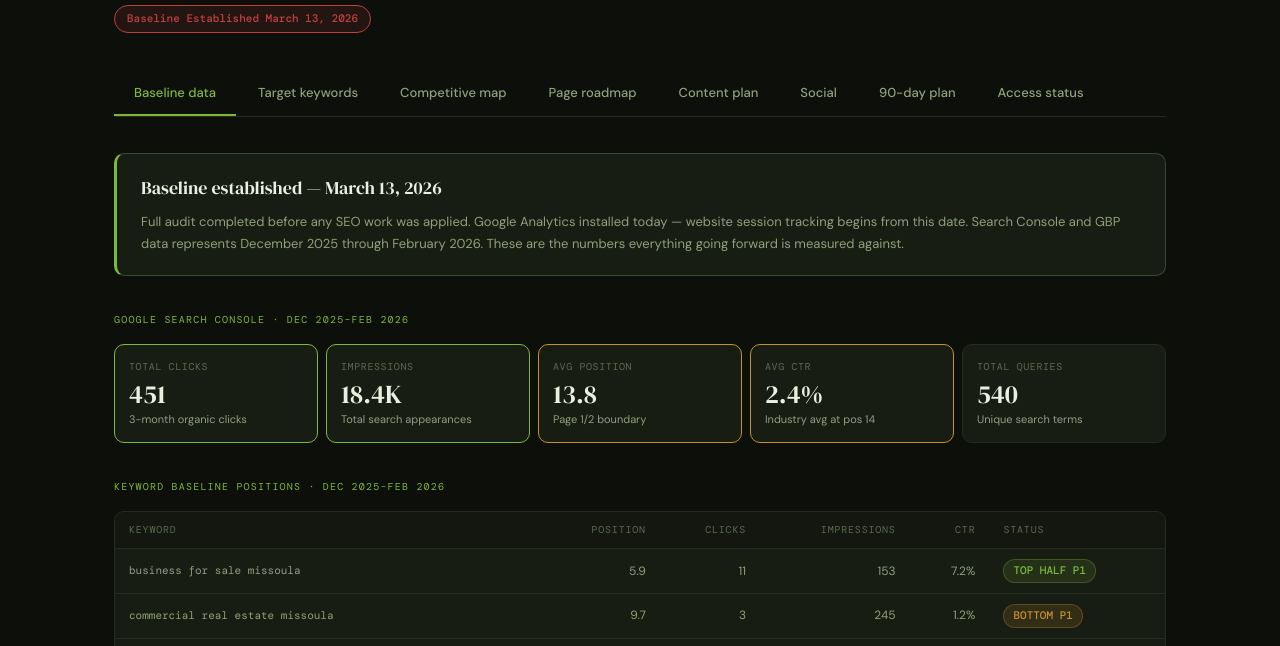
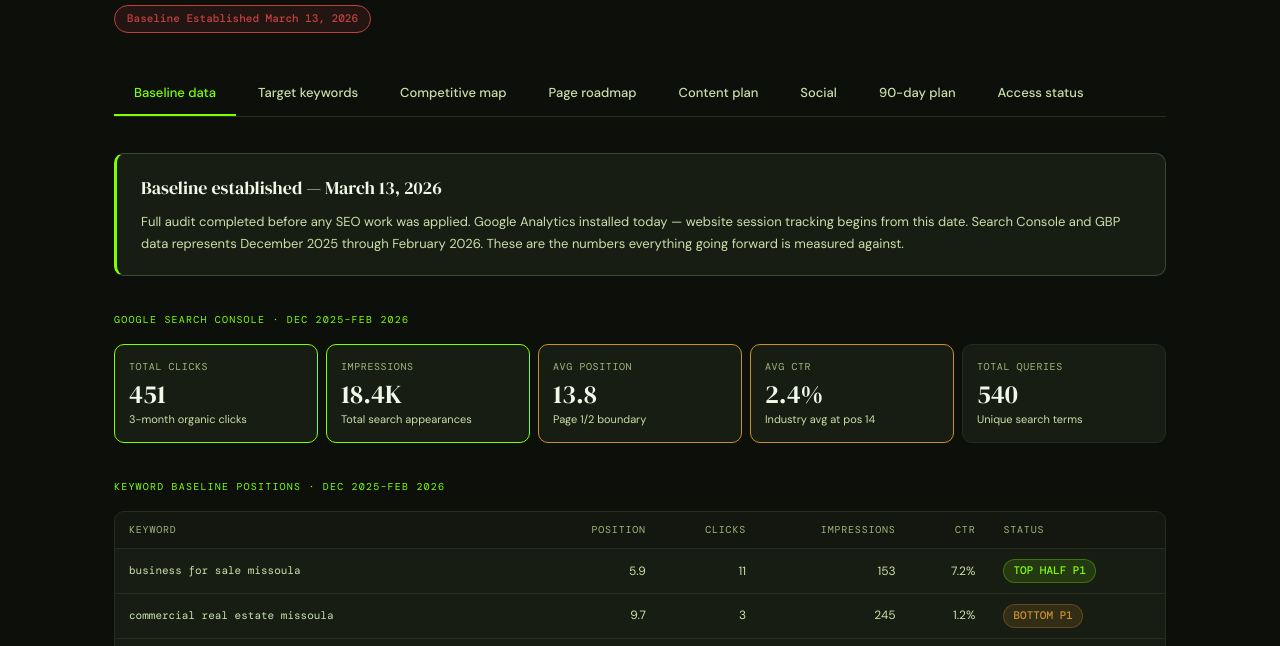
Before and after one commit to JoeKal97/gojo-clients, a plain HTML site: page eagen_seo_strategy_v2.html in a window 1280 px wide. Shown: the part 149-795 px from the top of the page. Drawn offline with nearby package versions, Linux system fonts and the light colour scheme.

Commit message:
Update eagen_seo_strategy_v2.html

```diff
--- a/eagen_seo_strategy_v2.html
+++ b/eagen_seo_strategy_v2.html
@@ -8,11 +8,11 @@
 <style>
   :root {
     --bg: #0c0f0a; --surface: #131710; --card: #181d14; --border: #252d1f; --border2: #3a4a2e;
-    --green: #7eb83a; --green-dim: #5a8a28; --green-glow: rgba(126,184,58,0.12);
+    --green: #7FFF00; --green-dim: #00CC44; --green-glow: rgba(127,255,0,0.12);
     --amber: #c98f2a; --amber-dim: rgba(201,143,42,0.15);
     --red: #c04040; --red-dim: rgba(192,64,64,0.12);
     --blue: #4a8fc4; --blue-dim: rgba(74,143,196,0.12);
-    --text: #e8f0df; --text-2: #8fa07a; --text-3: #5a6b4a;
+    --text: #f0f8e8; --text-2: #c8e0a8; --text-3: #9ab87a;
     --serif: 'DM Serif Display', serif; --sans: 'DM Sans', sans-serif; --mono: 'DM Mono', monospace;
   }
   * { box-sizing: border-box; margin: 0; padding: 0; }
@@ -61,7 +61,7 @@
   .kw-tbl tr:last-child td { border-bottom: none; }
   .kw-name { font-family: var(--mono); font-size: 11px; color: var(--text-2); }
   .pill { display: inline-block; padding: 2px 9px; border-radius: 99px; font-size: 11px; font-weight: 500; font-family: var(--mono); }
-  .p-green { background: rgba(126,184,58,0.12); color: var(--green); border: 1px solid rgba(126,184,58,0.3); }
+  .p-green { background: rgba(127,255,0,0.12); color: var(--green); border: 1px solid rgba(127,255,0,0.3); }
   .p-amber { background: var(--amber-dim); color: var(--amber); border: 1px solid rgba(201,143,42,0.3); }
   .p-red { background: var(--red-dim); color: var(--red); border: 1px solid rgba(192,64,64,0.3); }
   .p-gray { background: var(--surface); color: var(--text-3); border: 1px solid var(--border); }
```
